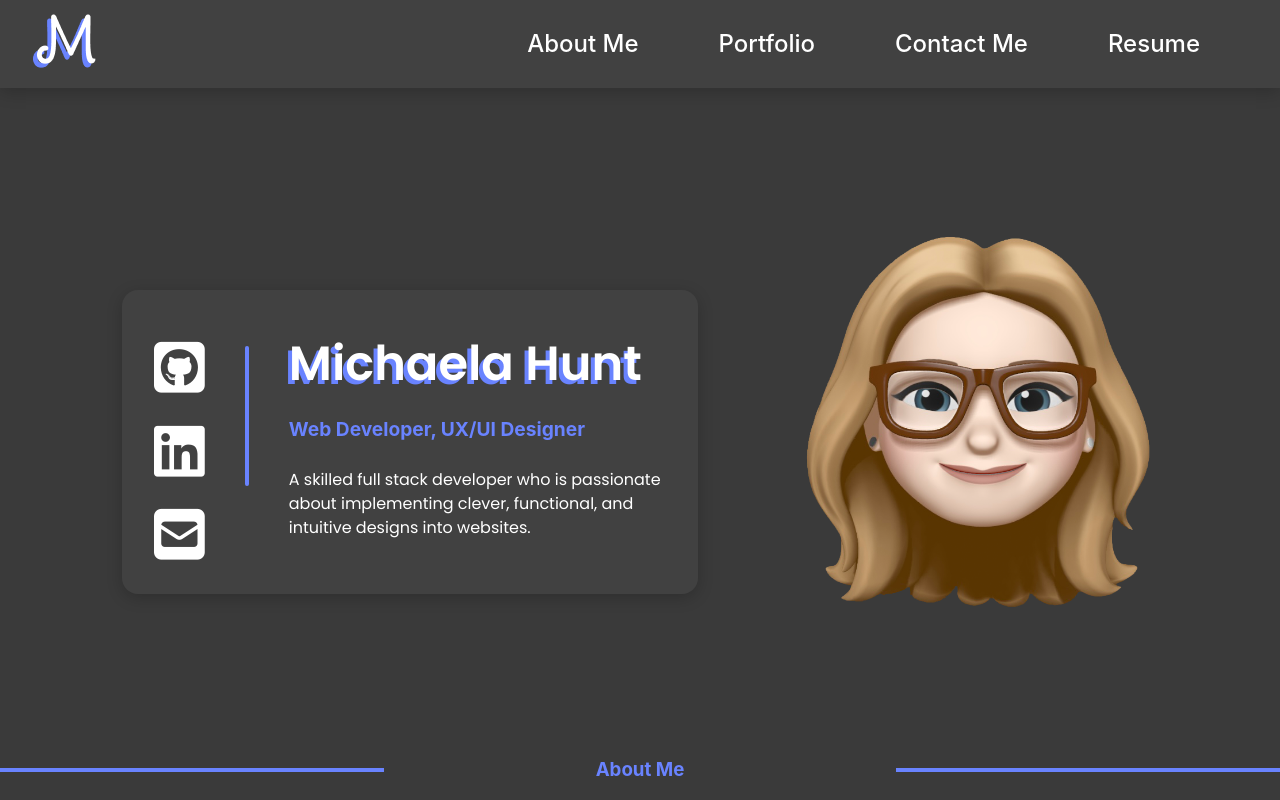
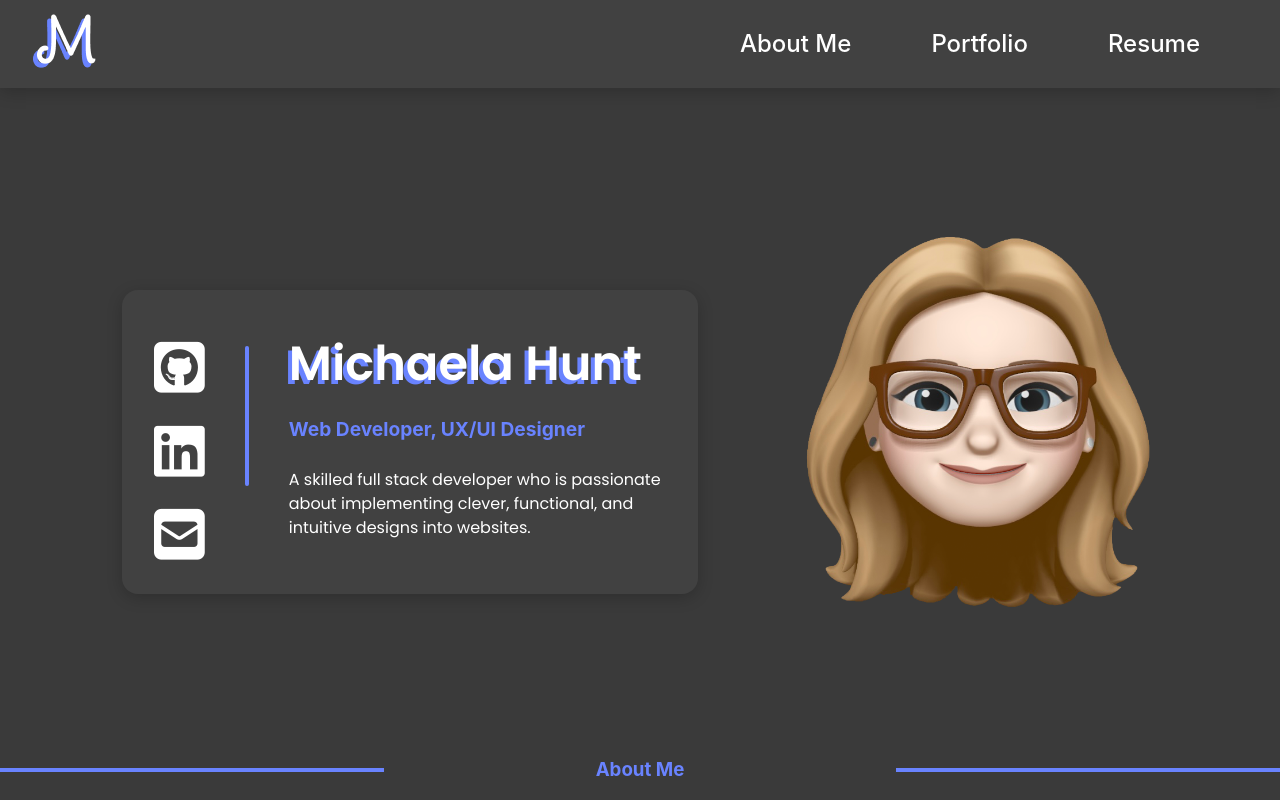
Before and after one commit to MichaelaHunt/Michaela-Hunt-Portfolio, a React (Vite) app: page / in a window 1280 px wide. Shown: the top 800 px of the page. Built offline with nearby package versions, Linux system fonts and the light colour scheme.

Commit message:
Remove "contact me" in nav

```diff
--- a/src/components/Header.jsx
+++ b/src/components/Header.jsx
@@ -31,7 +31,7 @@ function Header() {
                 <ul>
                     <li><a href={currentPage === '/' ? '#aboutMeSection' : '/#aboutMeSection'}>About Me</a></li>
                     <li><a href={currentPage === '/' ? '#portfolioSection' : '/#portfolioSection'}>Portfolio</a></li>
-                    <li><Link to="/ContactMe">Contact Me</Link></li>
+                    {/* <li><Link to="/ContactMe">Contact Me</Link></li> */}
                     <li><Link to="/Resume">Resume</Link></li>
                 </ul>
             </div>
```
